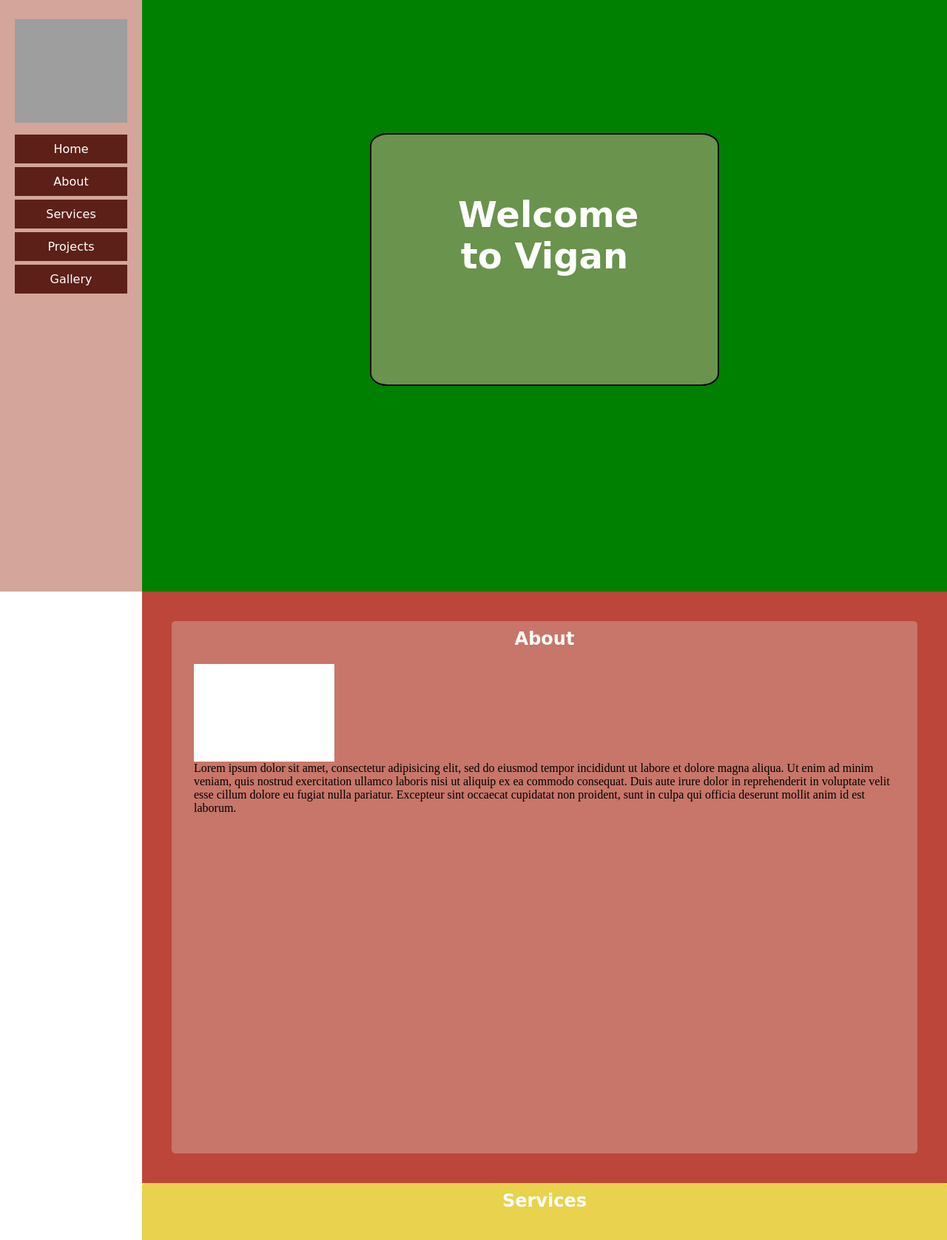
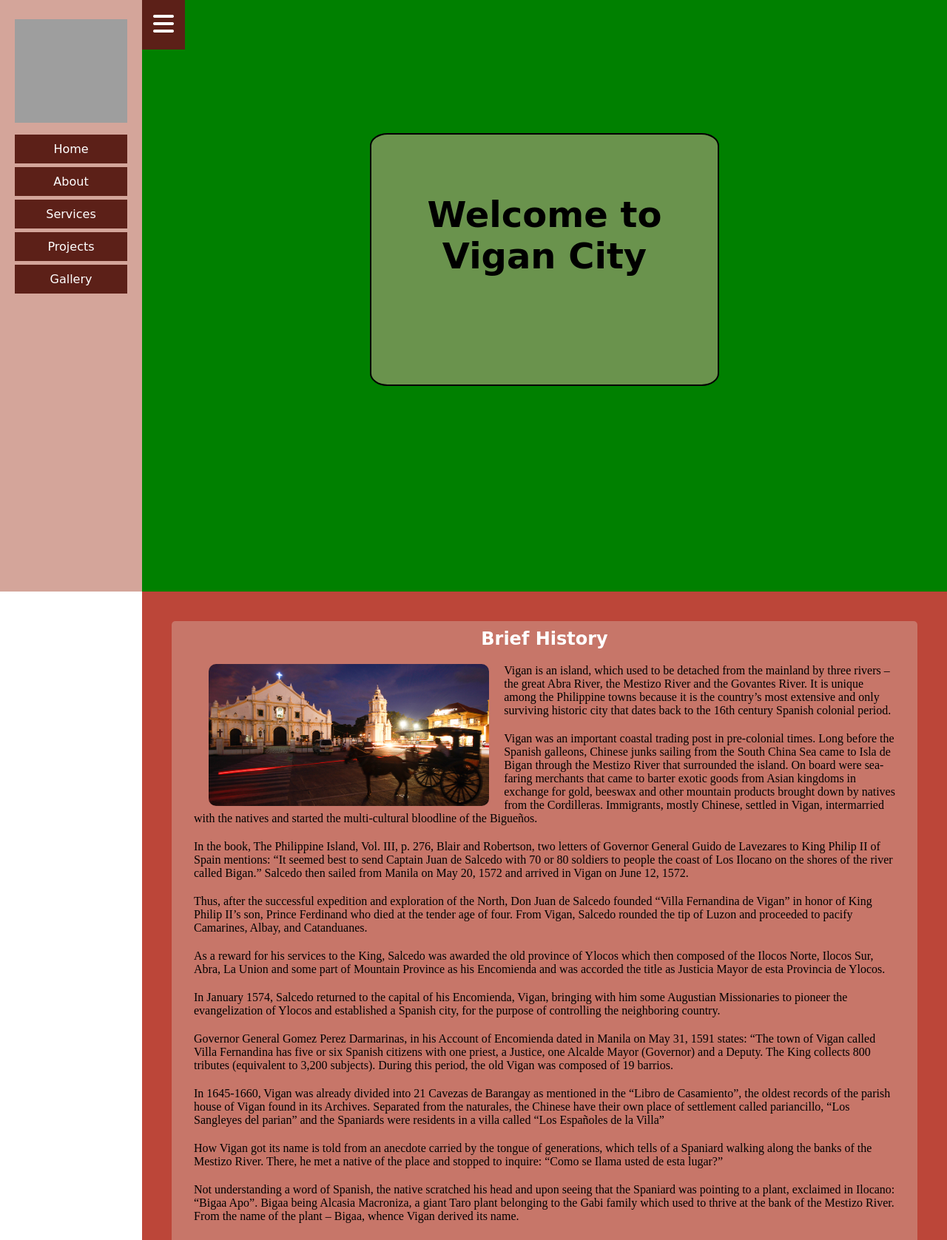
Before and after one commit to kvnpayas/mod02-13, a plain HTML site: page index.html in a window 1280 px wide. Shown: the top 1677 px of the page at 74% size. Drawn offline with Linux system fonts and the light colour scheme; grey boxes are pictures that could not be loaded; a web font is replaced by a local one.

Commit message:
Adding Javascrpit in Wireframe

```diff
--- a/css/style.css
+++ b/css/style.css
@@ -14,6 +14,22 @@
 /*
 * Navigation
 */
+#toggleIcon,
+#toggleIcon1 {
+	background-color: #5c2018;
+	position: fixed;
+	top: 0;
+	padding: 15px;
+	z-index: 1;
+	color: white;
+	font-size: 2em;
+}
+#toggleIcon1 {
+	left: 0;
+}
+#toggleIcon {
+	left: 15%;
+}
 
 .wrapper {
 	height: 100vh;
@@ -65,6 +81,8 @@ div.navigation > nav > ul > a > li {
 
 div.navigation > nav > ul > a > li:hover {
 	background-color: #bc4639;
+	border-bottom: 3px solid black;
+	border-color: #bc4639;
 
 }
 
@@ -121,9 +139,14 @@ div.navigation > nav > ul > a {
 
 }
 
+.homeLogo:hover {
+	background-color: rgba(212, 165, 154, 0.9);
+}
+
 .homeLogo h2 {
-	width: 50%;
+	width: 75%;
 	margin: 80px auto;
+	color: black;
 }
 
 /*
@@ -131,7 +154,7 @@ div.navigation > nav > ul > a {
 */
 .about {
 	background-color: #bc4639;
-	height: 800PX;
+	/*height: 800PX;*/
 	padding: 40px;
 }
 
@@ -159,10 +182,44 @@ div.navigation > nav > ul > a {
 	padding: 20px;
 }
 
+/*.item {
+	position: relative;
+  border: 1px solid #333;
+  margin: 2%;
+  overflow: hidden;
+  width: 40%;
+  height: 80%;
+  float: left;
+}*/
+
 .aboutLogo {
-	height: 20%;
-	width: 20%;
-	background-color: white;
+	height: 40%;
+	width: 40%;
+
+	max-width: 100%;
+
+	background-repeat: no-repeat;
+	background-size: cover;
+	float: left;
+	margin-right: 20px;
+	margin-left: 20px;
+	border-radius: 10px;
+	-moz-transition: all 0.3s;
+	-webkit-transition: all 0.3s;
+	transition: all 0.3s;
+
+}
+
+.item:hover .aboutLogo{
+	-moz-transform: scale(1.1);
+	-webkit-transform: scale(1.1);
+	transform: scale(1.1);
+}
+
+.cont > p {
+	padding-bottom: 20px;
+	padding-right: 20px
+	font-family: 'Merienda One', cursive;
 }
 
 .services {
--- a/index.html
+++ b/index.html
@@ -36,23 +36,45 @@
 		</div><!-- /.navigation -->
 
 		<main class="content">
+			<div id="toggleIcon">
+				<i class="fa fa-bars" aria-hidden="true"></i>
+			</div>
+			<div id="toggleIcon1" hidden>
+				<i class="fa fa-bars" aria-hidden="true"></i>
+			</div>
 
 			<div class="home" id="home">
 				<div class="homeLogo">
-					<h2>Welcome to Vigan</h2>
+					<h2>Welcome to Vigan City</h2>
 				</div>
 			</div>
 			<div class="about" id="about">
 				<div class="aboutContainer">
-					<h2>About</h2>
+					<h2>Brief History</h2>
 					<div class="cont">
-						<div class="aboutLogo"></div>
-						<p>Lorem ipsum dolor sit amet, consectetur adipisicing elit, sed do eiusmod
-						tempor incididunt ut labore et dolore magna aliqua. Ut enim ad minim veniam,
-						quis nostrud exercitation ullamco laboris nisi ut aliquip ex ea commodo
-						consequat. Duis aute irure dolor in reprehenderit in voluptate velit esse
-						cillum dolore eu fugiat nulla pariatur. Excepteur sint occaecat cupidatat non
-						proident, sunt in culpa qui officia deserunt mollit anim id est laborum.</p>
+						<div class="item">
+							<img src="img/vigan-7.jpg" class="aboutLogo">
+							<!-- <div class="item-overlay top"></div> -->
+						</div>
+						<p class="para">Vigan is an island, which used to be detached from the mainland by three rivers – the great Abra River, the Mestizo River and the Govantes River. It is unique among the Philippine towns because it is the country’s most extensive and only surviving historic city that dates back to the 16th century Spanish colonial period.</p>
+
+						<p>Vigan was an important coastal trading post in pre-colonial times. Long before the Spanish galleons, Chinese junks sailing from the South China Sea came to Isla de Bigan through the Mestizo River that surrounded the island. On board were sea-faring merchants that came to barter exotic goods from Asian kingdoms in exchange for gold, beeswax and other mountain products brought down by natives from the Cordilleras. Immigrants, mostly Chinese, settled in Vigan, intermarried with the natives and started the multi-cultural bloodline of the Bigueños.</p>
+
+						<p>In the book, The Philippine Island, Vol. III, p. 276, Blair and Robertson, two letters of Governor General Guido de Lavezares to King Philip II of Spain mentions: “It seemed best to send Captain Juan de Salcedo with 70 or 80 soldiers to people the coast of Los Ilocano on the shores of the river called Bigan.” Salcedo then sailed from Manila on May 20, 1572 and arrived in Vigan on June 12, 1572.</p>
+
+						<p>Thus, after the successful expedition and exploration of the North, Don Juan de Salcedo founded “Villa Fernandina de Vigan” in honor of King Philip II’s son, Prince Ferdinand who died at the tender age of four. From Vigan, Salcedo rounded the tip of Luzon and proceeded to pacify Camarines, Albay, and Catanduanes.</p>
+
+						<p>As a reward for his services to the King, Salcedo was awarded the old province of Ylocos which then composed of the Ilocos Norte, Ilocos Sur, Abra, La Union and some part of Mountain Province as his Encomienda and was accorded the title as Justicia Mayor de esta Provincia de Ylocos.</p>
+
+						<p>In January 1574, Salcedo returned to the capital of his Encomienda, Vigan, bringing with him some Augustian Missionaries to pioneer the evangelization of Ylocos and established a Spanish city, for the purpose of controlling the neighboring country.</p>
+
+						<p>Governor General Gomez Perez Darmarinas, in his Account of Encomienda dated in Manila on May 31, 1591 states: “The town of Vigan called Villa Fernandina has five or six Spanish citizens with one priest, a Justice, one Alcalde Mayor (Governor) and a Deputy. The King collects 800 tributes (equivalent to 3,200 subjects). During this period, the old Vigan was composed of 19 barrios.</p>
+
+						<p>In 1645-1660, Vigan was already divided into 21 Cavezas de Barangay as mentioned in the “Libro de Casamiento”, the oldest records of the parish house of Vigan found in its Archives. Separated from the naturales, the Chinese have their own place of settlement called pariancillo, “Los Sangleyes del parian” and the Spaniards were residents in a villa called “Los Españoles de la Villa”</p>
+
+						<p>How Vigan got its name is told from an anecdote carried by the tongue of generations, which tells of a Spaniard walking along the banks of the Mestizo River. There, he met a native of the place and stopped to inquire: “Como se Ilama usted de esta lugar?”</p>
+
+						<p>Not understanding a word of Spanish, the native scratched his head and upon seeing that the Spaniard was pointing to a plant, exclaimed in Ilocano: “Bigaa Apo”. Bigaa being Alcasia Macroniza, a giant Taro plant belonging to the Gabi family which used to thrive at the bank of the Mestizo River. From the name of the plant – Bigaa, whence Vigan derived its name.</p>
 					</div>
 				</div>
 			</div>
@@ -75,5 +97,9 @@
 		</main>
 	</div>
 
+	<!-- Import Fon Awesome icons -->
+	<script src="https://use.fontawesome.com/46e425f466.js"></script>
+	<script type="text/javascript" src="js/script.js"></script>
+
 </body>
 </html>
--- /dev/null
+++ b/js/script.js
@@ -0,0 +1,40 @@
+/* Toggle Button hide sidebar */
+var toggleIcon = document.querySelector('#toggleIcon');
+toggleIcon.addEventListener('click', function() {
+
+	console.log('toggleIcon is working'); /* for debugging */
+
+	var nav = document.querySelector('div.navigation');
+	nav.style.left = '-15%';
+
+	var main = document.querySelector('main');
+	main.style.width = '100%';
+
+	var toggleIcon = document.querySelector('#toggleIcon');
+	toggleIcon.setAttribute('hidden', 'hidden');
+
+	var toggleIcon1 = document.querySelector('#toggleIcon1');
+	toggleIcon1.removeAttribute('hidden');
+
+
+});
+
+var toggleIcon1 = document.querySelector('#toggleIcon1');
+toggleIcon1.addEventListener('click', function() {
+
+	console.log('toggleIcon1 is working'); /* for debugging */
+
+	var nav = document.querySelector('div.navigation');
+	nav.style.left = '0';
+
+	var main = document.querySelector('main');
+	main.style.width = '85%';
+
+	var toggleIcon = document.querySelector('#toggleIcon');
+	toggleIcon.removeAttribute('hidden');
+
+	var toggleIcon1 = document.querySelector('#toggleIcon1');
+	toggleIcon1.setAttribute('hidden', 'hidden');
+
+
+});
```
Also changed, not shown: img/vigan-7.jpg (added).
